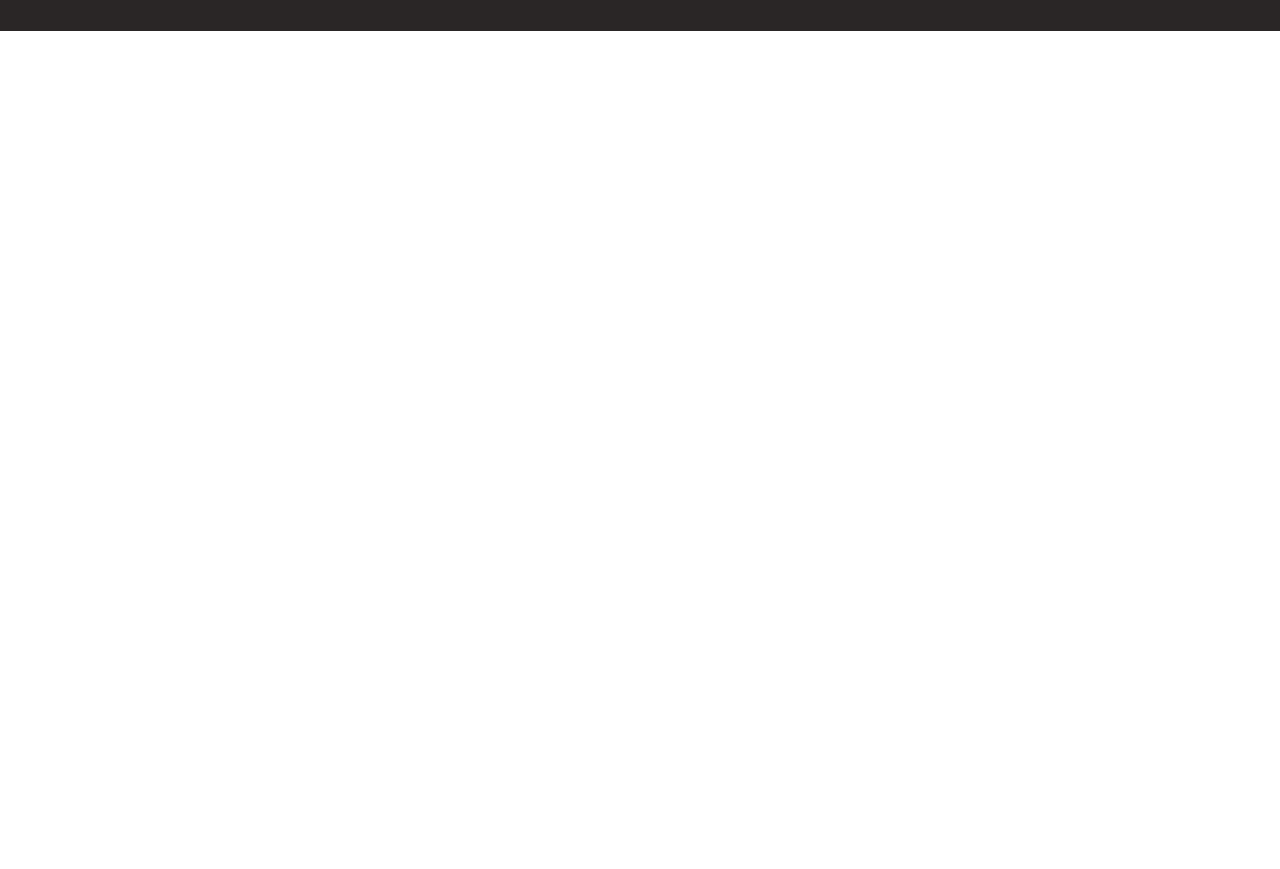
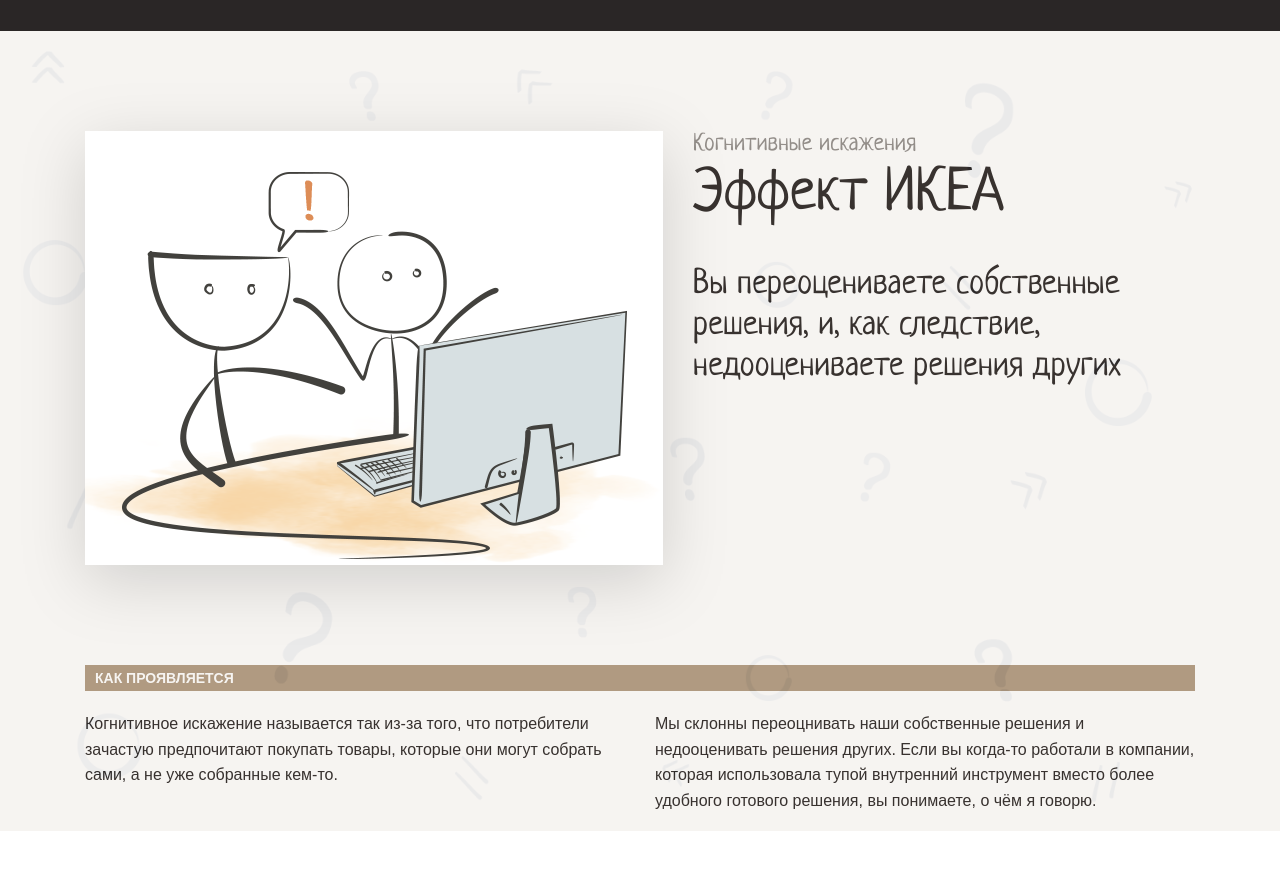
Before and after one commit to ShcherbinaDmitry/layout-designer-project-lvl1, a website: page src/index.html in a window 1280 px wide. Shown: the part 2700-3569 px from the top of the page. Drawn offline with Linux system fonts and the light colour scheme; a web font is replaced by a local one.

Commit message:
add 'ikea effect' section

```diff
--- a/src/index.html
+++ b/src/index.html
@@ -77,9 +77,25 @@
                 </div>
             </section>
         </div>
+        <div class="ikea" id="ikea-effect">
+            <section class="ikea-effect">
+                <div class="cogn-image">
+                    <img src="images/1.png" alt="IKEA effect">
+                </div>
+                <div class="dist-summary">
+                    <p class="cogn-dist-p">Когнитивные искажения</p>
+                    <h2>Эффект ИКЕА</h2>
+                    <p>Вы переоцениваете собственные<br>решения, и, как следствие,<br>недооцениваете решения других</p>
+                </div>
+                <h3 class="manifest-header">как проявляется</h3>
+                <div class="dist-description">
+                    <p>Когнитивное искажение называется так из-за того, что потребители зачастую предпочитают покупать товары, которые они могут собрать сами, а не уже собранные кем-то.</p>
+                    <p>Мы склонны переоцнивать наши собственные решения и недооценивать решения других. Если вы когда-то работали в компании, которая использовала тупой внутренний инструмент вместо более удобного готового решения, вы понимаете, о чём я говорю.</p>
+                </div>
+            </section>
+        </div>
     </main>
     <footer>
-        <div style="height: 500px"></div>
         <div style="height: 500px"></div>
         <div style="height: 500px"></div>
 
--- a/src/styles/style.css
+++ b/src/styles/style.css
@@ -255,3 +255,86 @@
   font-size: 52px;
   line-height: 62.4px;
 }
+
+.ikea::before {
+  position: absolute;
+  display: block;
+  width: 100%;
+  height: 100%;
+  content: '';
+  pointer-events: none;
+  background: url("../images/background.png") no-repeat;
+  background-size: contain;
+  opacity: 0.1;
+  background-clip: padding-box;
+  background-color: var(--brown);
+}
+
+.ikea {
+  width: 100%;
+  display: flex;
+  justify-content: center;
+}
+
+.ikea-effect {
+  display: flex;
+  flex-wrap: wrap;
+  align-items: flex-start;
+  gap: 0 30px;
+}
+
+.cogn-dist-p {
+  font-size: 24px;
+  line-height: 28.8px;
+  font-family: Neucha, sans-serif;
+  color: var(--opaque-dark);
+  margin: 0;
+}
+
+.dist-summary {
+  font-family: Neucha, sans-serif;
+  font-size: 34px;
+  line-height: 40.8px;
+  display: flex;
+  flex-direction: column;
+  justify-content: flex-start;
+}
+
+.dist-summary h2 {
+  margin: 0;
+}
+
+.cogn-image {
+  background-color: var(--white);
+  background-image: none;
+  z-index: 10;
+  filter: drop-shadow(0 16px 32px rgba(0, 0, 0, 0.15));
+}
+
+.cogn-image img {
+  vertical-align: middle;
+}
+
+.manifest-header {
+  margin-top: 100px;
+  margin-bottom: 20px;
+  width: 100%;
+  background-color: var(--brown);
+  font-family: OpenSans, sans-serif;
+  font-size: 14px;
+  font-weight: bold;
+  line-height: 16.8px;
+  color: var(--white);
+  text-transform: uppercase;
+  padding: 5px 10px;
+}
+
+.dist-description {
+  display: flex;
+  gap: 0 30px;
+}
+
+.dist-description p {
+  flex-basis: 540px;
+  margin: 0;
+}
```
